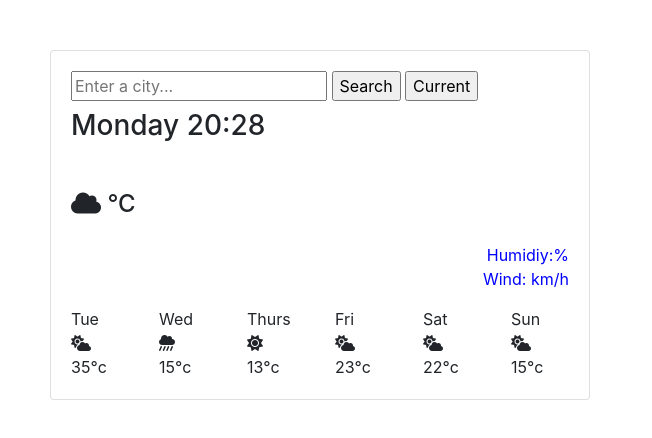
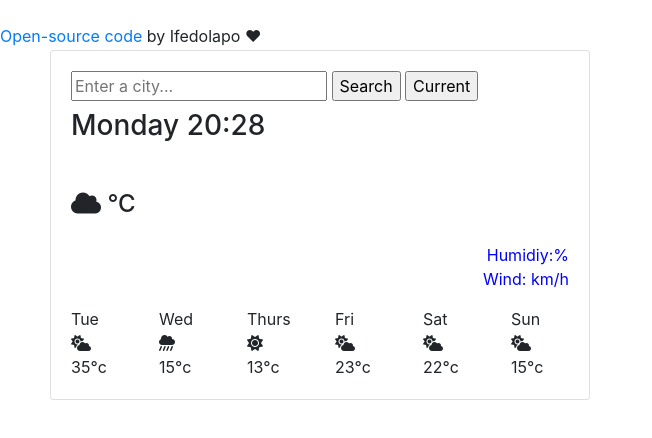
Before and after one commit to dollypiper/My-Awesome-Weather-App, a plain HTML site: page index.html in a window 1280 px wide. Shown: the whole page, without its empty margins (0-652 px from the left). Drawn offline with nearby package versions, Linux system fonts and the light colour scheme; no server answers.

Commit message:
added github link

```diff
--- a/index.html
+++ b/index.html
@@ -85,9 +85,12 @@
         </div>
       </div>
     </div>
-    </div>
+  </div>
+
+  <br>
+ <div> <p>
     <script src="script.js"></script>
-
-
   </body>
+  <a href="http://https://github.com/dollypiper/My-Awesome-Weather-App"target= "_blank" class="open-source">
+   Open-source code</a> <span>by Ifedolapo ❤</span></p></div>
 </html>
--- a/style.css
+++ b/style.css
@@ -11,3 +11,5 @@
 .temp {
   font-size: 64px;
 }
+.open-source {
+}
```
